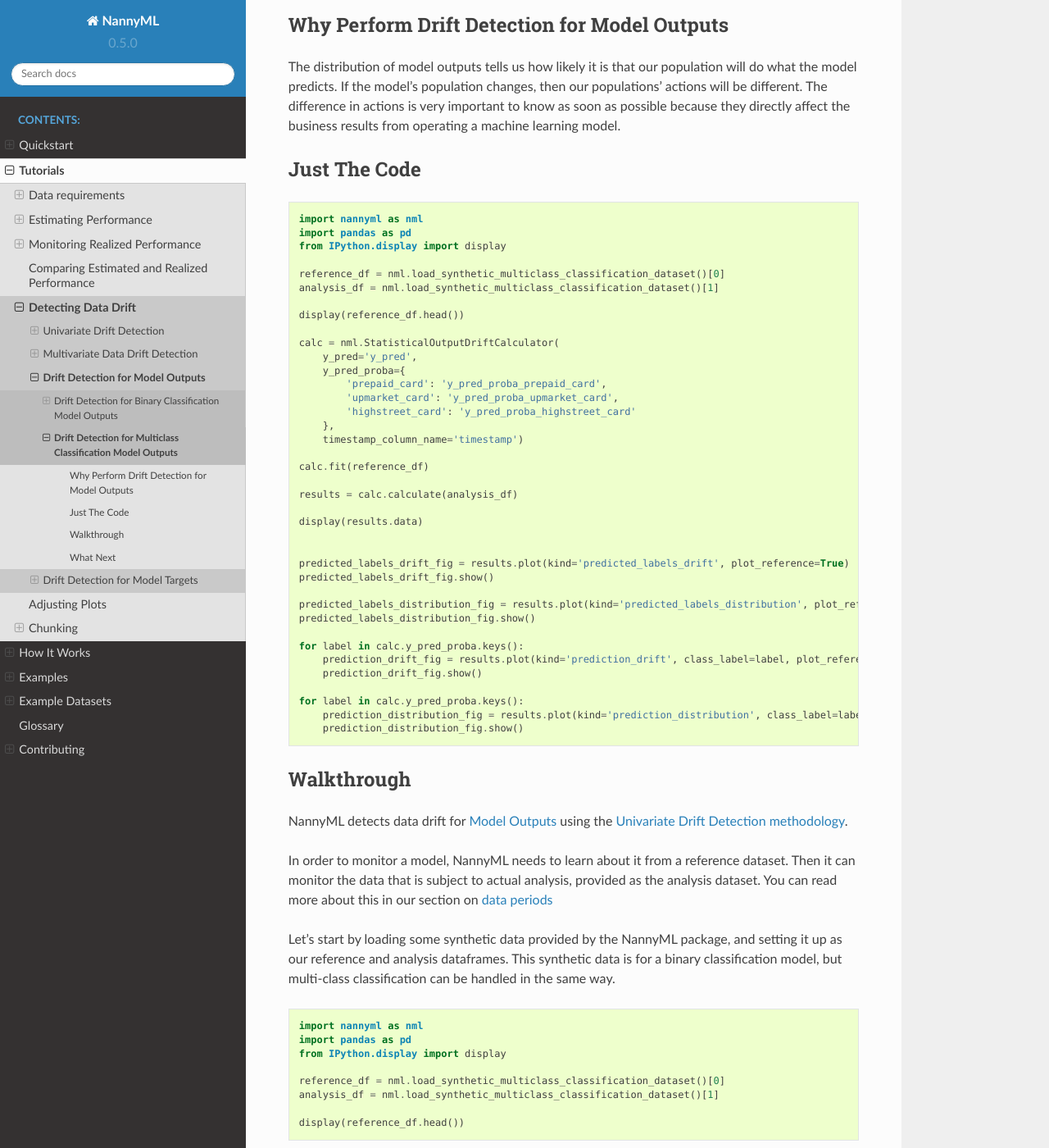
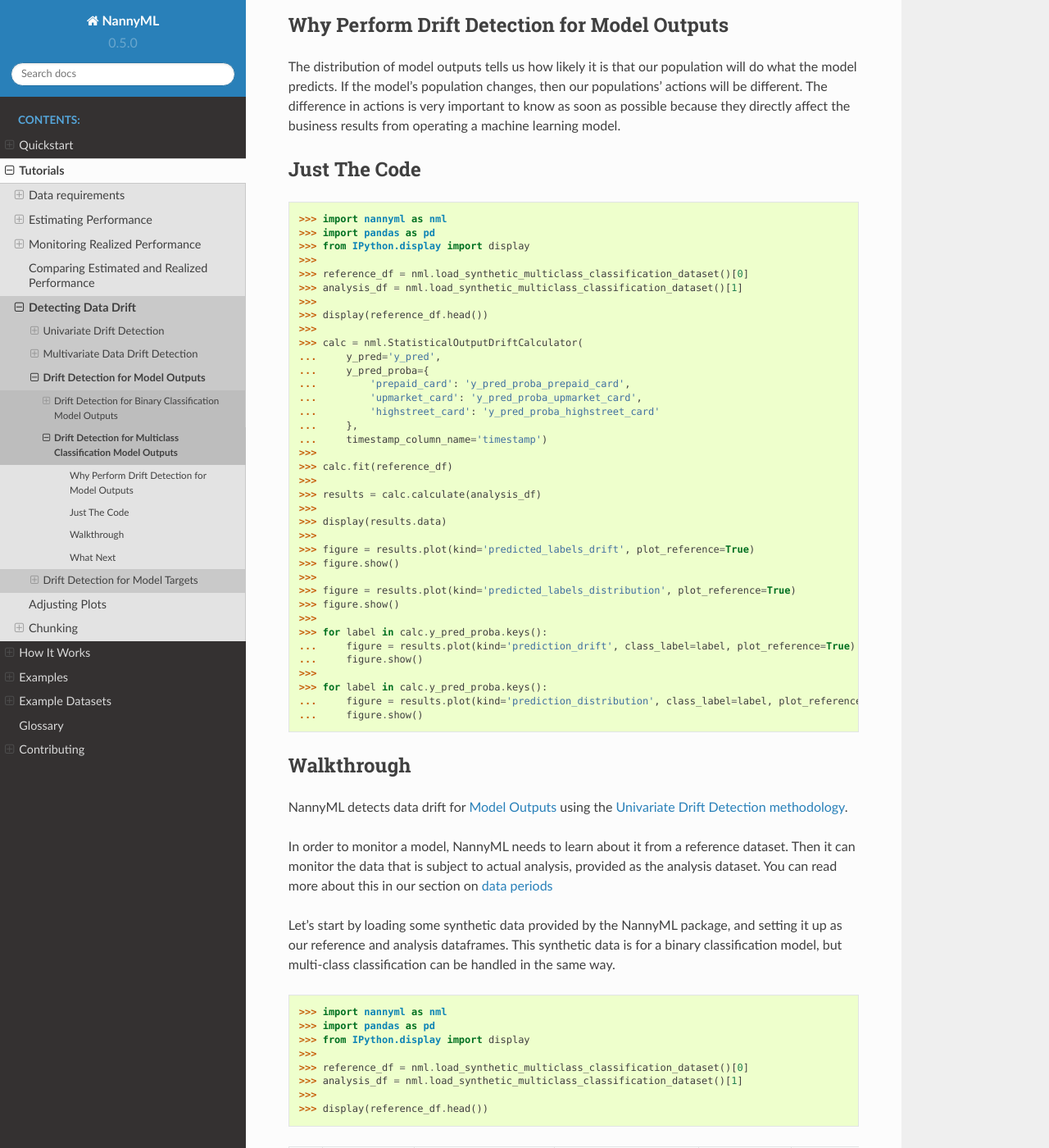
Before and after one commit to NannyML/nannyml, a Sphinx documentation site: the page built from docs/tutorials/detecting_data_drift/model_outputs/drift_detection_for_multiclass_classification_model_outputs.rst, in a window 1280 px wide and 1400 px high, scrolled down 207 px. Shown: the whole window at 82% size. Built offline with Sphinx 7.4.7 and the Read the Docs theme 2.0.0, drawn with Linux system fonts in a browser that asks for light colours; pages that are not in the unit, such as notebooks, are missing from menus; some of the changed text lies outside the part shown.

Commit message:
multiclass output update

```diff
--- a/docs/tutorials/detecting_data_drift/model_outputs/drift_detection_for_multiclass_classification_model_outputs.rst
+++ b/docs/tutorials/detecting_data_drift/model_outputs/drift_detection_for_multiclass_classification_model_outputs.rst
@@ -19,44 +19,43 @@
 
 .. code-block:: python
 
-    import nannyml as nml
-    import pandas as pd
-    from IPython.display import display
-
-    reference_df = nml.load_synthetic_multiclass_classification_dataset()[0]
-    analysis_df = nml.load_synthetic_multiclass_classification_dataset()[1]
-
-    display(reference_df.head())
-
-    calc = nml.StatisticalOutputDriftCalculator(
-        y_pred='y_pred',
-        y_pred_proba={
-            'prepaid_card': 'y_pred_proba_prepaid_card',
-            'upmarket_card': 'y_pred_proba_upmarket_card',
-            'highstreet_card': 'y_pred_proba_highstreet_card'
-        },
-        timestamp_column_name='timestamp')
-
-    calc.fit(reference_df)
-
-    results = calc.calculate(analysis_df)
-
-    display(results.data)
-
-
-    predicted_labels_drift_fig = results.plot(kind='predicted_labels_drift', plot_reference=True)
-    predicted_labels_drift_fig.show()
-
-    predicted_labels_distribution_fig = results.plot(kind='predicted_labels_distribution', plot_reference=True)
-    predicted_labels_distribution_fig.show()
-
-    for label in calc.y_pred_proba.keys():
-        prediction_drift_fig = results.plot(kind='prediction_drift', class_label=label, plot_reference=True)
-        prediction_drift_fig.show()
-
-    for label in calc.y_pred_proba.keys():
-        prediction_distribution_fig = results.plot(kind='prediction_distribution', class_label=label, plot_reference=True)
-        prediction_distribution_fig.show()
+    >>> import nannyml as nml
+    >>> import pandas as pd
+    >>> from IPython.display import display
+    >>>
+    >>> reference_df = nml.load_synthetic_multiclass_classification_dataset()[0]
+    >>> analysis_df = nml.load_synthetic_multiclass_classification_dataset()[1]
+    >>>
+    >>> display(reference_df.head())
+    >>>
+    >>> calc = nml.StatisticalOutputDriftCalculator(
+    ...     y_pred='y_pred',
+    ...     y_pred_proba={
+    ...         'prepaid_card': 'y_pred_proba_prepaid_card',
+    ...         'upmarket_card': 'y_pred_proba_upmarket_card',
+    ...         'highstreet_card': 'y_pred_proba_highstreet_card'
+    ...     },
+    ...     timestamp_column_name='timestamp')
+    >>>
+    >>> calc.fit(reference_df)
+    >>>
+    >>> results = calc.calculate(analysis_df)
+    >>>
+    >>> display(results.data)
+    >>>
+    >>> figure = results.plot(kind='predicted_labels_drift', plot_reference=True)
+    >>> figure.show()
+    >>>
+    >>> figure = results.plot(kind='predicted_labels_distribution', plot_reference=True)
+    >>> figure.show()
+    >>>
+    >>> for label in calc.y_pred_proba.keys():
+    ...     figure = results.plot(kind='prediction_drift', class_label=label, plot_reference=True)
+    ...     figure.show()
+    >>>
+    >>> for label in calc.y_pred_proba.keys():
+    ...     figure = results.plot(kind='prediction_distribution', class_label=label, plot_reference=True)
+    ...     figure.show()
 
 Walkthrough
 ------------------------------------------------
@@ -71,14 +70,14 @@
 
 .. code-block:: python
 
-    import nannyml as nml
-    import pandas as pd
-    from IPython.display import display
-
-    reference_df = nml.load_synthetic_multiclass_classification_dataset()[0]
-    analysis_df = nml.load_synthetic_multiclass_classification_dataset()[1]
-
-    display(reference_df.head())
+    >>> import nannyml as nml
+    >>> import pandas as pd
+    >>> from IPython.display import display
+    >>>
+    >>> reference_df = nml.load_synthetic_multiclass_classification_dataset()[0]
+    >>> analysis_df = nml.load_synthetic_multiclass_classification_dataset()[1]
+    >>>
+    >>> display(reference_df.head())
 
 +----+---------------+------------------------+--------------------------+---------------+-----------------------+-----------------+---------------+-----------+--------------+---------------------+-----------------------------+--------------------------------+------------------------------+-----------------+---------------+
 |    | acq_channel   |   app_behavioral_score |   requested_credit_limit | app_channel   |   credit_bureau_score |   stated_income | is_customer   | period    |   identifier | timestamp           |   y_pred_proba_prepaid_card |   y_pred_proba_highstreet_card |   y_pred_proba_upmarket_card | y_pred          | y_true        |
@@ -106,24 +105,24 @@
 
 .. code-block:: python
 
-    calc = nml.StatisticalOutputDriftCalculator(
-        y_pred='y_pred',
-        y_pred_proba={
-            'prepaid_card': 'y_pred_proba_prepaid_card',
-            'upmarket_card': 'y_pred_proba_upmarket_card',
-            'highstreet_card': 'y_pred_proba_highstreet_card'
-        },
-        timestamp_column_name='timestamp')
-
-    calc.fit(reference_df)
-
-    results = calc.calculate(analysis_df)
+    >>> calc = nml.StatisticalOutputDriftCalculator(
+    ...     y_pred='y_pred',
+    ...     y_pred_proba={
+    ...         'prepaid_card': 'y_pred_proba_prepaid_card',
+    ...         'upmarket_card': 'y_pred_proba_upmarket_card',
+    ...         'highstreet_card': 'y_pred_proba_highstreet_card'
+    ...     },
+    ...     timestamp_column_name='timestamp')
+    >>>
+    >>> calc.fit(reference_df)
+    >>>
+    >>> results = calc.calculate(analysis_df)
 
 We can then display the results in a table, or as plots.
 
 .. code-block:: python
 
-    display(results.data)
+    >>> display(results.data)
 
 +----+---------------+---------------+-------------+---------------------+---------------------+----------+---------------+------------------+----------------+--------------------+-----------------------------------+-------------------------------------+-----------------------------------+---------------------------------------+------------------------------------+--------------------------------------+------------------------------------+----------------------------------------+--------------------------------------+----------------------------------------+--------------------------------------+------------------------------------------+
 |    | key           |   start_index |   end_index | start_date          | end_date            | period   |   y_pred_chi2 |   y_pred_p_value | y_pred_alert   |   y_pred_threshold |   y_pred_proba_prepaid_card_dstat |   y_pred_proba_prepaid_card_p_value | y_pred_proba_prepaid_card_alert   |   y_pred_proba_prepaid_card_threshold |   y_pred_proba_upmarket_card_dstat |   y_pred_proba_upmarket_card_p_value | y_pred_proba_upmarket_card_alert   |   y_pred_proba_upmarket_card_threshold |   y_pred_proba_highstreet_card_dstat |   y_pred_proba_highstreet_card_p_value | y_pred_proba_highstreet_card_alert   |   y_pred_proba_highstreet_card_threshold |
@@ -153,9 +152,9 @@
 
 .. code-block:: python
 
-    for label in calc.y_pred_proba.keys():
-        prediction_drift_fig = results.plot(kind='prediction_drift', class_label=label, plot_reference=True)
-        prediction_drift_fig.show()
+    >>> for label in calc.y_pred_proba.keys():
+    ...     figure = results.plot(kind='prediction_drift', class_label=label, plot_reference=True)
+    ...     figure.show()
 
 .. image:: /_static/tutorials/detecting_data_drift/model_outputs/multiclass/drift-guide-prediction-drift-prepaid_card.svg
 
@@ -167,9 +166,9 @@
 
 .. code-block:: python
 
-    for label in calc.y_pred_proba.keys():
-        prediction_distribution_fig = results.plot(kind='prediction_distribution', class_label=label, plot_reference=True)
-        prediction_distribution_fig.show()
+    >>> for label in calc.y_pred_proba.keys():
+    ...     figure = results.plot(kind='prediction_distribution', class_label=label, plot_reference=True)
+    ...     figure.show()
 
 .. image:: /_static/tutorials/detecting_data_drift/model_outputs/multiclass/drift-guide-prediction-distribution-prepaid_card.svg
 
@@ -181,8 +180,8 @@
 
 .. code-block:: python
 
-    predicted_labels_drift_fig = results.plot(kind='predicted_labels_drift', plot_reference=True)
-    predicted_labels_drift_fig.show()
+     >>> figure = results.plot(kind='predicted_labels_drift', plot_reference=True)
+     >>> figure.show()
 
 .. image:: /_static/tutorials/detecting_data_drift/model_outputs/multiclass/drift-guide-predicted-labels-drift.svg
 
@@ -190,8 +189,8 @@
 
 .. code-block:: python
 
-    predicted_labels_distribution_fig = results.plot(kind='predicted_labels_distribution', plot_reference=True)
-    predicted_labels_distribution_fig.show()
+     >>> figure = results.plot(kind='predicted_labels_distribution', plot_reference=True)
+     >>> figure.show()
 
 .. image:: /_static/tutorials/detecting_data_drift/model_outputs/multiclass/drift-guide-predicted-labels-distribution.svg
 
```
